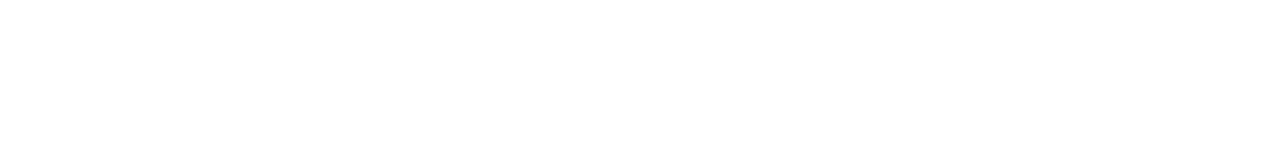
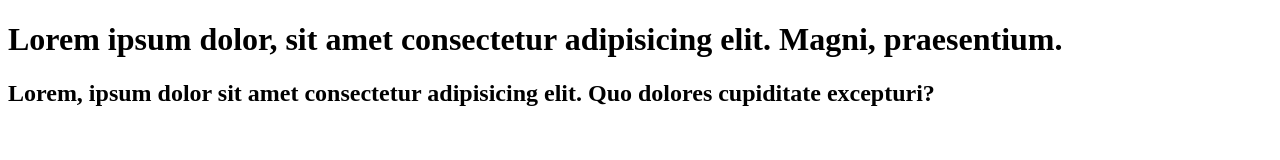
Before and after one commit to Sudip300198/firstproject, a plain HTML site: page git/newgit.html in a window 1280 px wide. Drawn offline with Linux system fonts and the light colour scheme.

Commit message:
this change is done

```diff
--- a/git/newgit.html
+++ b/git/newgit.html
@@ -6,6 +6,7 @@
     <title>Document</title>
 </head>
 <body>
-
+    <h1>Lorem ipsum dolor, sit amet consectetur adipisicing elit. Magni, praesentium.</h1>
+    <h2>Lorem, ipsum dolor sit amet consectetur adipisicing elit. Quo dolores cupiditate excepturi?</h2>
 </body>
 </html>
```
